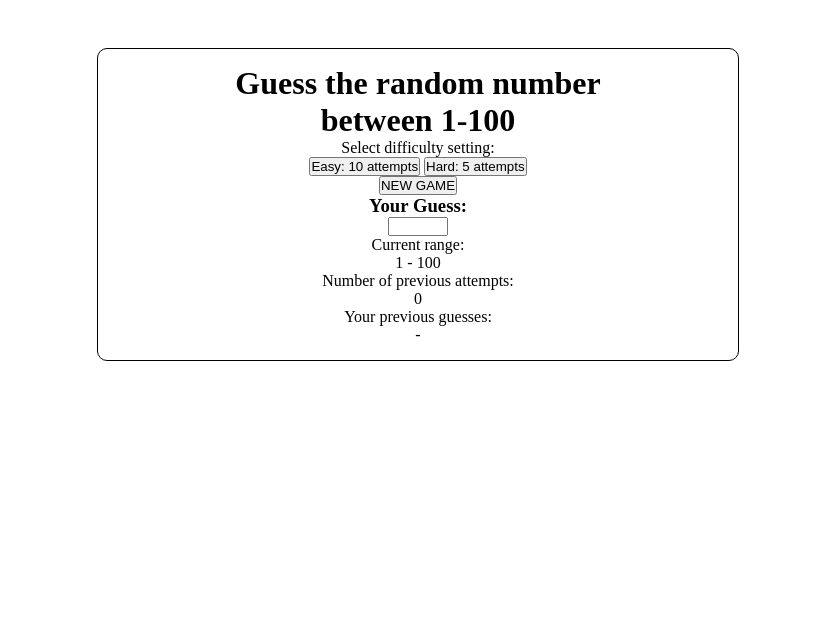
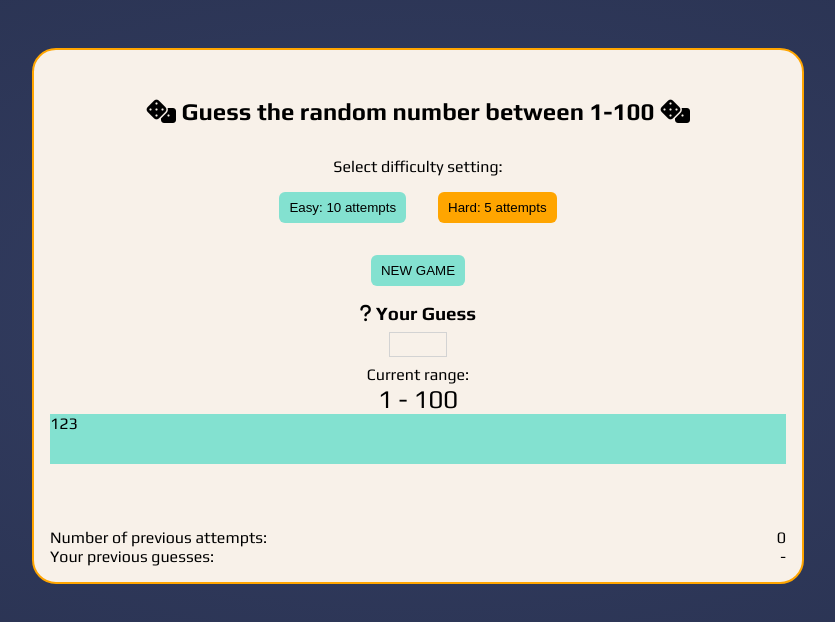
Before and after one commit to Mama-simba/guess-the-number, a plain HTML site: page index.html in a window 1280 px wide. Shown: the whole page, without its empty margins (222-1057 px from the left). Drawn offline with Linux system fonts and the light colour scheme.

Commit message:
Styles draft done

```diff
--- a/index.html
+++ b/index.html
@@ -6,6 +6,10 @@
     <meta name="viewport" content="width=device-width, initial-scale=1.0">
     <title>Guess the Number</title>
     <link rel="stylesheet" href="./styles.css">
+    <link rel="preconnect" href="https://fonts.googleapis.com">
+    <link rel="preconnect" href="https://fonts.gstatic.com" crossorigin>
+    <link href="https://fonts.googleapis.com/css2?family=Play:wght@400;700&display=swap" rel="stylesheet">
+    <script src="https://kit.fontawesome.com/c8859f7b0c.js" crossorigin="anonymous"></script>
 
 </head>
 
@@ -13,8 +17,8 @@
 
     <div class="maincontainer">
 
-        <div id="welcomeScreen">
-            <h1>Guess the random number <br>between 1-100</h1>
+        <div class="welcomesection" id="welcomeScreen">
+            <h2><i class="fas fa-dice"></i> Guess the random number between 1-100 <i class="fas fa-dice"></i></h2>
             <section>
                 <p>Select difficulty setting:</p>
                 <div class="buttonscontainer">
@@ -25,21 +29,24 @@
 
         </div>
 
-        <div id="gameArea">
+        <div class="gamesection" id="gameArea">
             <button id="newGameButton">NEW GAME</button>
+
             <section>
-                <h3 id="textOutput">Your Guess:</h3>
+                <h3 id="textOutput"><i class="fas fa-question"></i> Your Guess</h3>
                 <input type="number" id="inputBox" min="1" max="100">
             </section>
+
             <section>
                 <p>Current range:</p>
                 <span id="rangeOutput">1 - 100</span>
                 <div id="range">
-                    <span id="low"></span>
-                    <span id="space"></span>
-                    <span id="high"></span>
+                    <span id="low">1</span>
+                    <span id="space">2</span>
+                    <span id="high">3</span>
                 </div>
             </section>
+
             <section class="stats">
                 <div class="info">
                     <p>Number of previous attempts:</p>
--- a/styles.css
+++ b/styles.css
@@ -5,14 +5,85 @@
 
 html {
   box-sizing: border-box;
+  font-family: 'Play', sans-serif;
+}
+
+body {
+  background: radial-gradient(#343e63, #2a3352);
+}
+
+.maincontainer {
+    width: 60%;
+    margin: 3rem auto;
+    padding: 1rem 0;
+    background: #f8f1e9;
+    border: 2px solid orange;
+    border-radius: 1.5rem;
+    text-align: center;
 }
 
 
-.maincontainer {
-    width: 50%;
-    margin: 3rem auto;
-    padding: 1rem 0;
-    border: 1px solid black;
-    border-radius: 10px;
-    text-align: center;
+/* WELCOME SECTION */
+
+.welcomesection {
+  padding-top: 2rem;
 }
+
+h2 {
+  padding: 0 3rem;
+}
+
+.welcomesection p {
+  padding-top: 2rem;
+}
+
+.buttonscontainer {
+  display: flex;
+  justify-content: center;
+}
+
+button {
+  border: none;
+  padding: 8px 10px;
+  border-radius: 6px;
+  background: #83e1d0;
+  margin: 1rem;
+}
+
+button:last-child {
+  background: orange;
+
+}
+
+/* GAME SECTION */
+
+input {
+  margin: 0.5rem;
+  border: 1px solid lightgray;
+  background: transparent;
+  padding: 4px 0;
+  text-align: center;
+}
+
+#rangeOutput {
+  font-size: 1.6rem;
+}
+
+#range {
+  display: flex;
+  background: #83e1d0;
+  height: 50px;
+  padding: 0;
+  margin: 0 1rem 4rem 1rem;
+}
+
+.stats {
+  text-align: left;
+}
+
+.info {
+  display: flex;
+  justify-content: space-between;
+  align-items: center;
+  padding: 0 1rem;
+}
```
